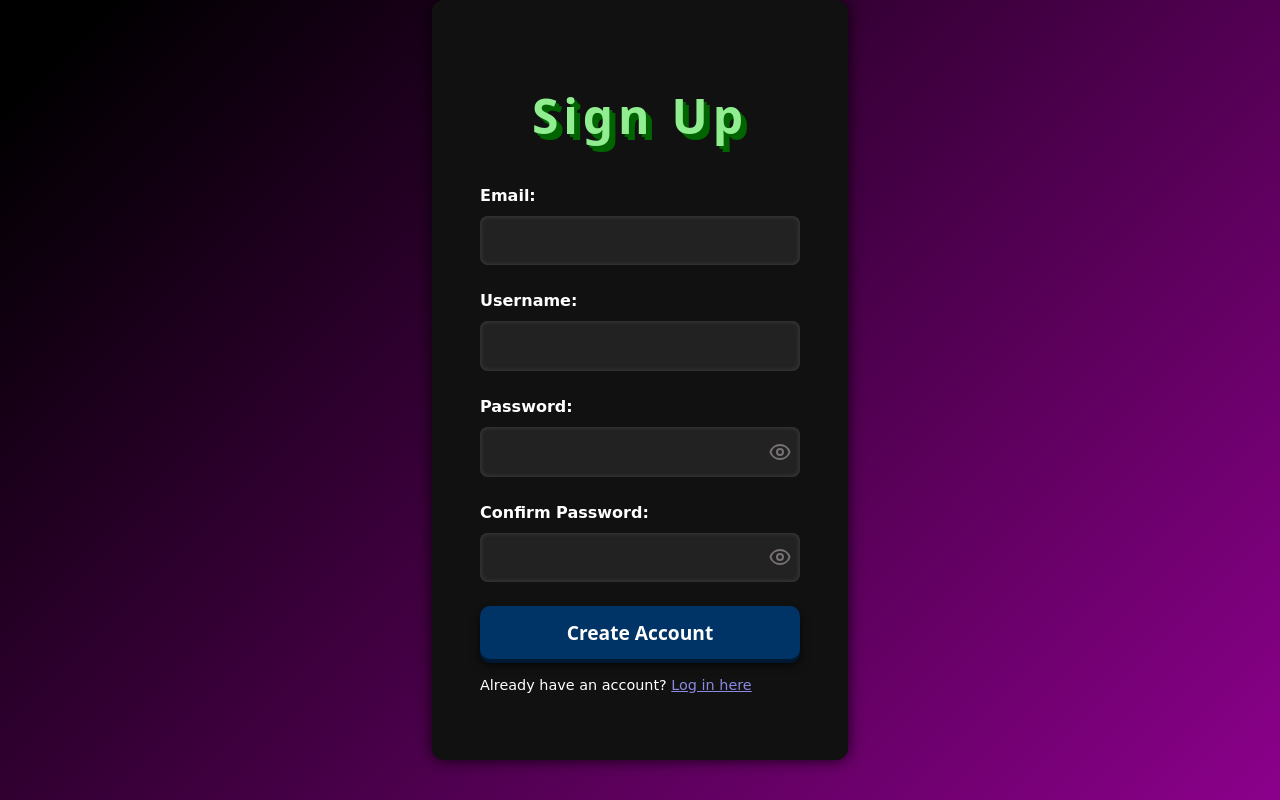
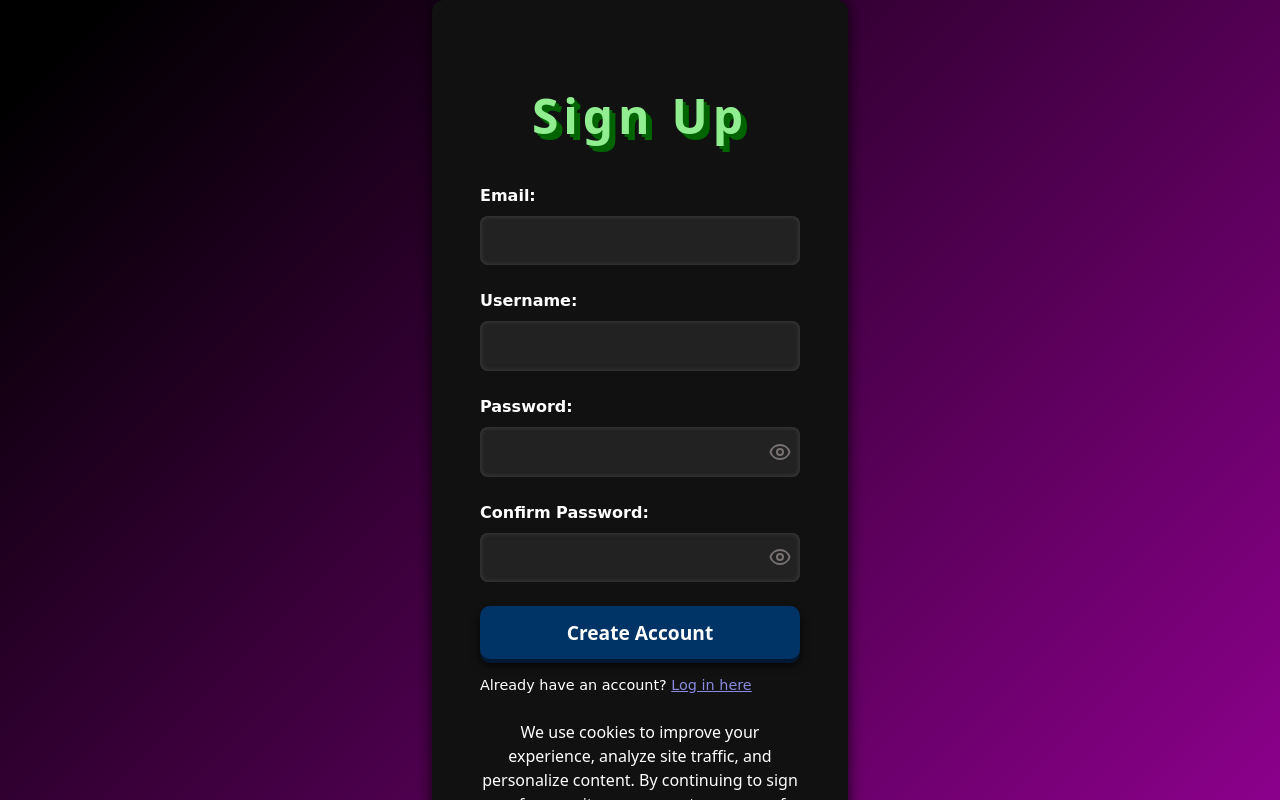
Before and after one commit to ShelbyPop/CS144-GroupProject, a React (Vite) app in the folder frontend/: page /signup in a window 1280 px wide. Built offline with nearby package versions, Linux system fonts and the light colour scheme.

Commit message:
Update SignUp.jsx

```diff
--- a/frontend/src/SignUp.jsx
+++ b/frontend/src/SignUp.jsx
@@ -155,6 +155,8 @@ export default function SignUp() {
           Log in here
         </span>
       </p>
+    <p> We use cookies to improve your experience, analyze site traffic, and personalize content. By continuing to sign up for our site, you agree to our use of cookies.</p>
+
     </div>
   );
 }
```
